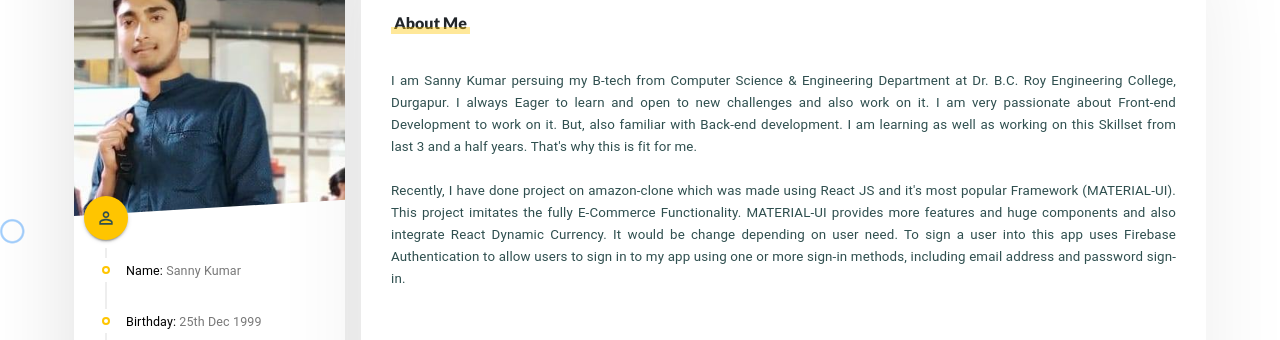
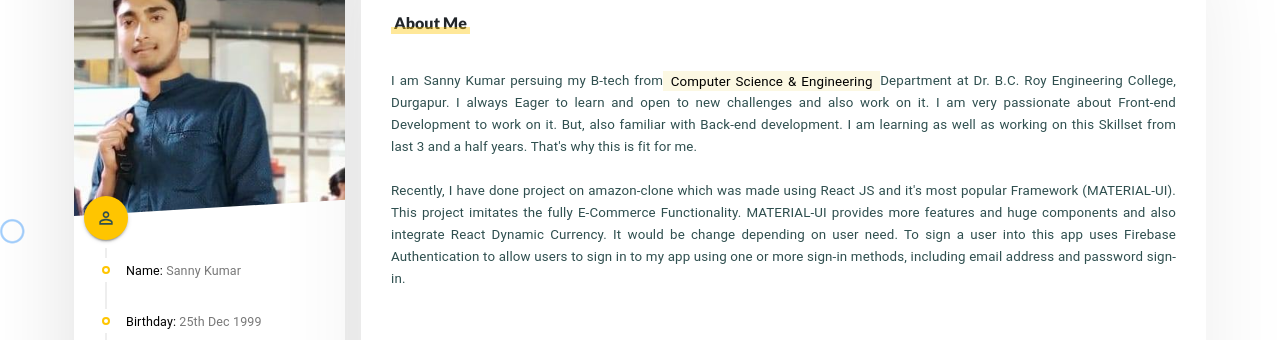
Before and after one commit to sanny085/Portfolio-Update, a React (Create React App) app: page / in a window 1280 px wide. Shown: the part 205-545 px from the top of the page. Built offline with nearby package versions, Linux system fonts and the light colour scheme; the HTML template or start-up script is replaced by a standard one.

Commit message:
Update Resume.jsx

```diff
--- a/pages/Resume/Resume.jsx
+++ b/pages/Resume/Resume.jsx
@@ -8,6 +8,9 @@ import TimelineDot from "@material-ui/lab/TimelineDot";
 import { Paper, Typography, Icon} from "@material-ui/core";
 import { SchoolRounded, WorkRounded} from "@material-ui/icons";
 import ResumeData from "../../utils/resumeDate";
+
+import Highlighter from "react-highlight-words";
+
 
 import "./Resume.css";
 import { Grid } from "@material-ui/core";
@@ -26,7 +29,14 @@ const Resume = () => {
           <Grid container className="top_30">
             <Grid item>
               <Typography variant="body2" className="aboutme_text">
-                {ResumeData.about}
+
+                <Highlighter
+                  highlightClassName="YourHighlightClass"
+                  searchWords={[" Computer Science & Engineering "]}
+                  autoEscape={true}
+                  textToHighlight={`${ResumeData.about}`}
+                />
+
               </Typography>
             </Grid>
           </Grid>
@@ -186,4 +196,5 @@ const Resume = () => {
     </Grid>
   );
 };
+
 export default Resume;
```
